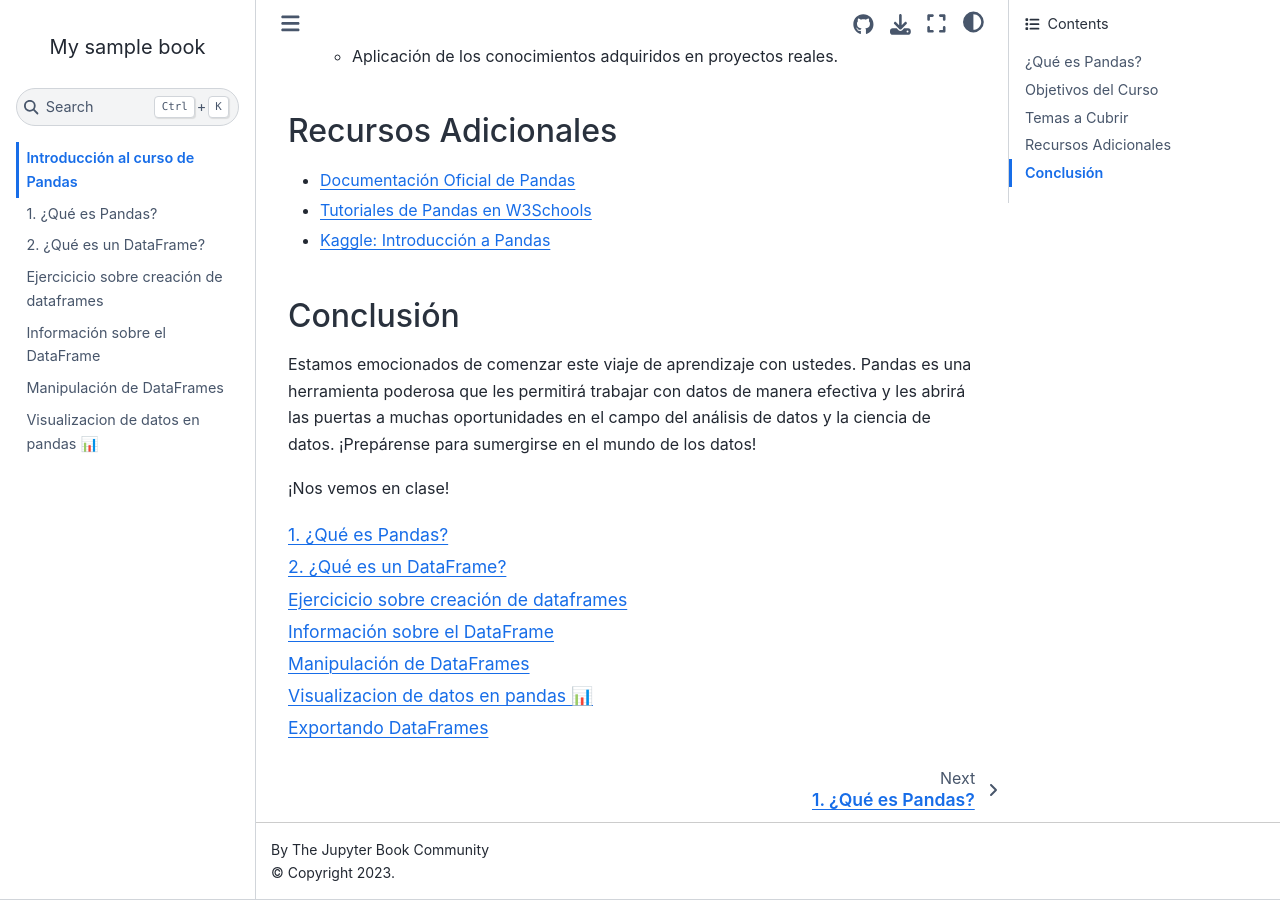
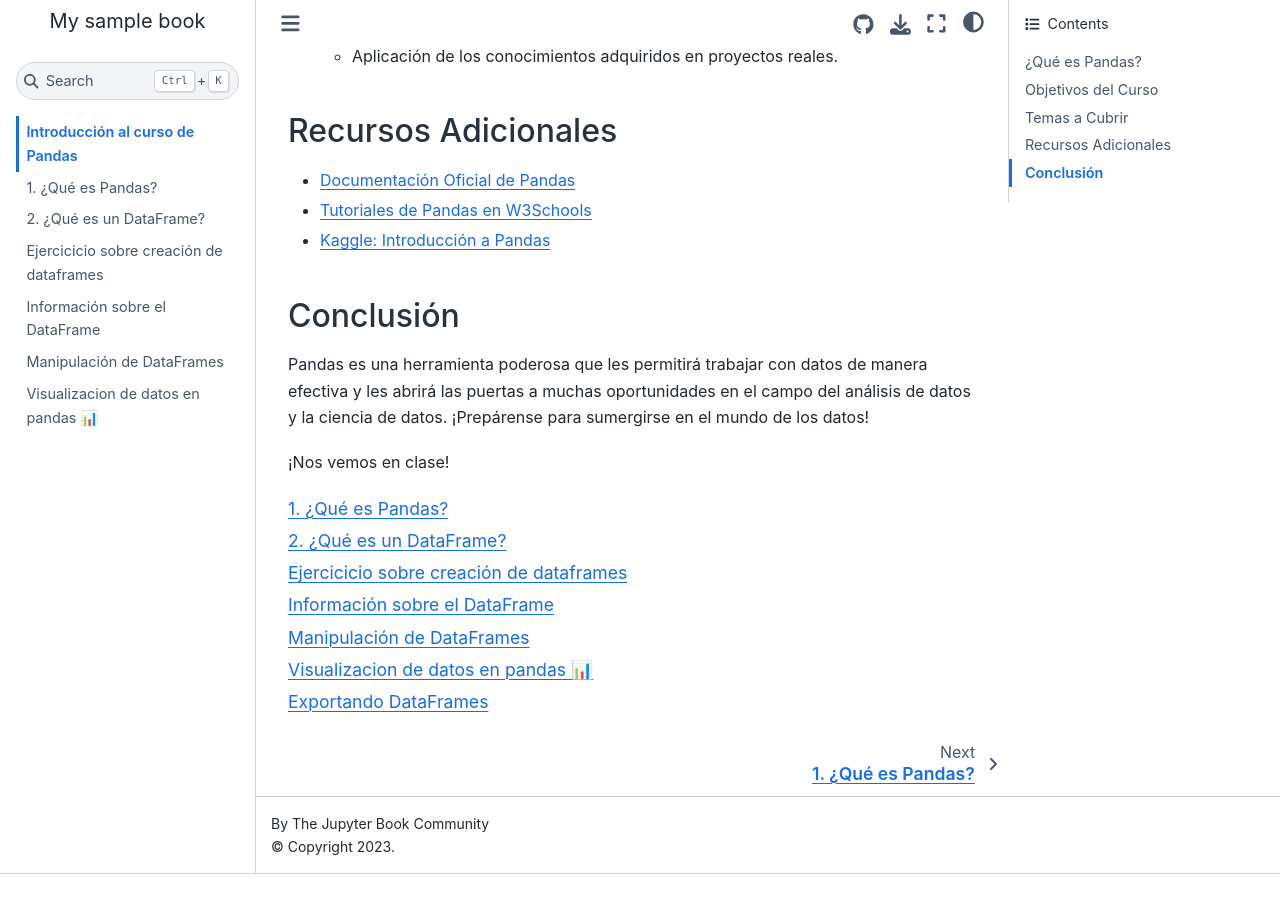
Before and after one commit to citius70/pandas-ticII-2BAC, a Jupyter Book: the page built from intro.md, in a window 1280 px wide and 900 px high, scrolled down 1259 px. Built offline with Jupyter Book 1.0.4 settings and Sphinx 7.4.7 and the Sphinx Book theme 1.1.4, drawn with Linux system fonts in a browser that asks for light colours; pages that are not in the unit, such as notebooks, are missing from menus; after the commit the page ends 2133 px from its top, so only the background shows below that.

Commit message:
Update intro.md

```diff
--- a/intro.md
+++ b/intro.md
@@ -53,7 +53,7 @@ A lo largo del curso, abordaremos los siguientes temas:
 
 ## Conclusión
 
-Estamos emocionados de comenzar este viaje de aprendizaje con ustedes. Pandas es una herramienta poderosa que les permitirá trabajar con datos de manera efectiva y les abrirá las puertas a muchas oportunidades en el campo del análisis de datos y la ciencia de datos. ¡Prepárense para sumergirse en el mundo de los datos!
+Pandas es una herramienta poderosa que les permitirá trabajar con datos de manera efectiva y les abrirá las puertas a muchas oportunidades en el campo del análisis de datos y la ciencia de datos. ¡Prepárense para sumergirse en el mundo de los datos!
 
 ¡Nos vemos en clase!
 
```
